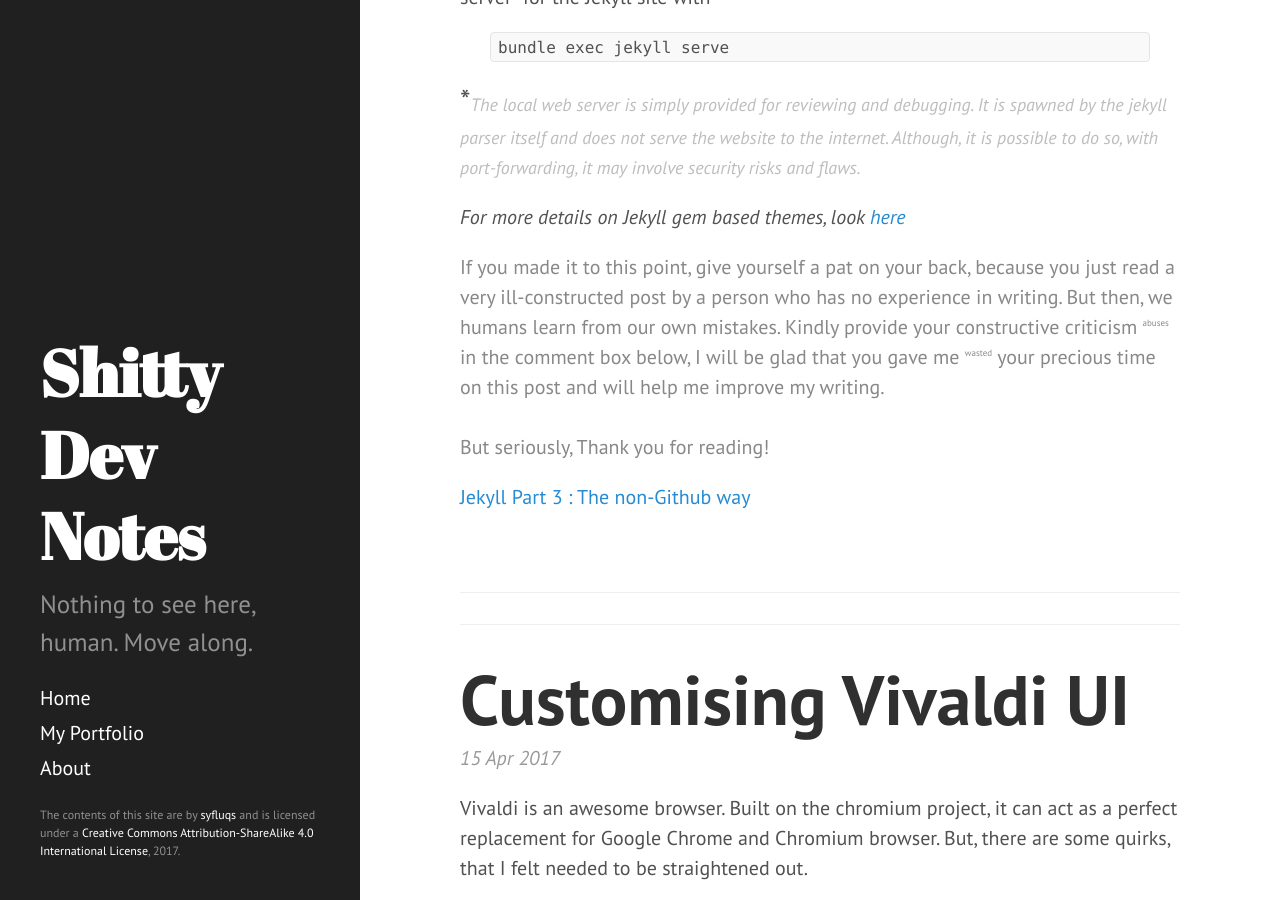
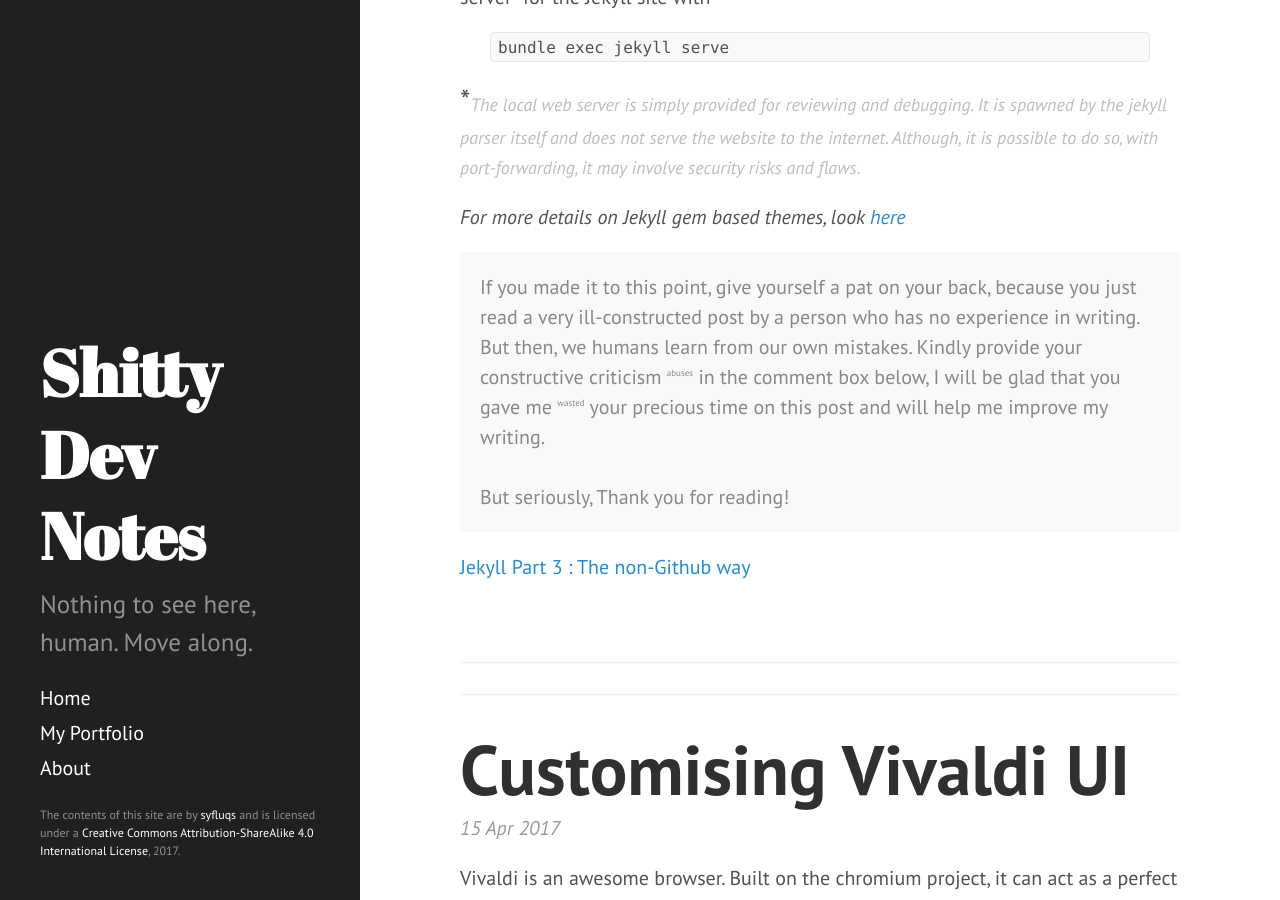
Before and after one commit to syfluqs/syfluqs.github.io, a Jekyll site: the page built from index.html, in a window 1280 px wide and 900 px high, scrolled down 5271 px. Built offline with Jekyll 4.4.1, drawn with Linux system fonts in a browser that asks for light colours; emoji names are drawn with the system emoji font; the list of posts is cut into pages by our own code.

Commit message:
minor update

```diff
--- a/_posts/2017-04-20-setting-up-jekyll-part-2.markdown
+++ b/_posts/2017-04-20-setting-up-jekyll-part-2.markdown
@@ -144,7 +144,7 @@ bundle exec jekyll serve
 
 
 
-<p style="color: #888888">If you made it to this point, give yourself a pat on your back, because you just read a very ill-constructed post by a person who has no experience in writing. But then, we humans learn from our own mistakes. Kindly provide your constructive criticism <sup style="font-size: 9px">abuses</sup> in the comment box below, I will be glad that you gave me <sup style="font-size: 9px">wasted</sup> your precious time on this post and will help me improve my writing.<br/><br/>But seriously, Thank you for reading!</p>
+<p style="color: #888888" class="message">If you made it to this point, give yourself a pat on your back, because you just read a very ill-constructed post by a person who has no experience in writing. But then, we humans learn from our own mistakes. Kindly provide your constructive criticism <sup style="font-size: 9px">abuses</sup> in the comment box below, I will be glad that you gave me <sup style="font-size: 9px">wasted</sup> your precious time on this post and will help me improve my writing.<br/><br/>But seriously, Thank you for reading!</p>
 
 
 [Jekyll Part 3 : The non-Github way]({% link _posts/2017-04-20-setting-up-jekyll-part-2.markdown %})
```
